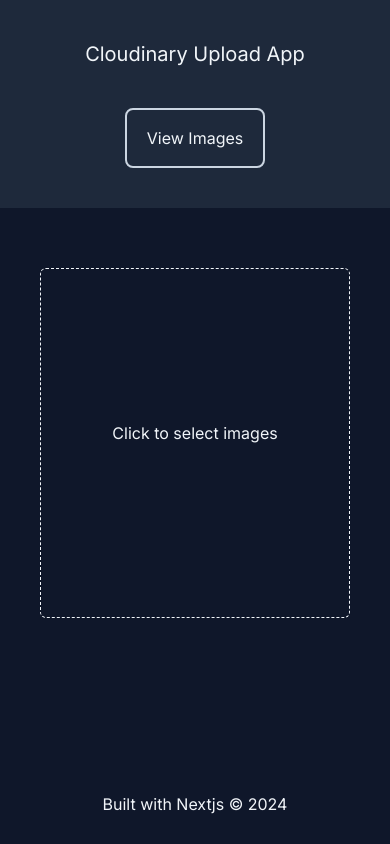
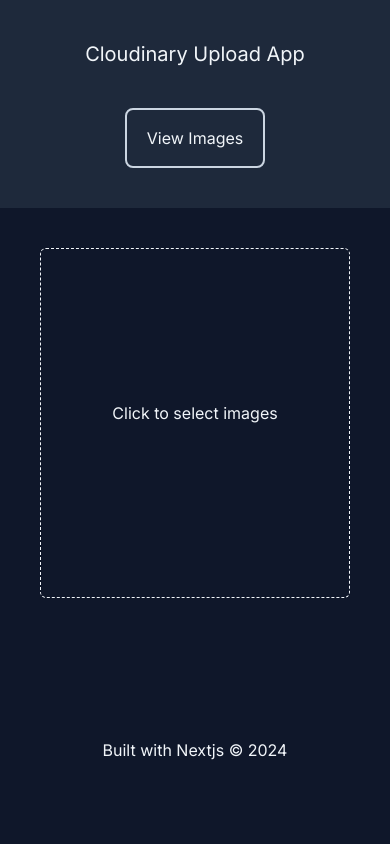
Before and after one commit to Queen-esther01/test-cloudinary-upload, a Next.js app: page / in a window 390 px wide. Built offline with nearby package versions, Linux system fonts and the light colour scheme.

Commit message:
Update Upload Box

```diff
--- a/src/app/components/layout/Footer.tsx
+++ b/src/app/components/layout/Footer.tsx
@@ -1,6 +1,6 @@
 const Footer = () => {
     return (
-        <footer className='text-center mb-2 mt-20 py-5 fixed bottom-0 right-0 left-0 bg-darkGray'>
+        <footer className='text-center mb-2 mt-20 py-5 md:fixed md:bottom-0 md:right-0 md:left-0 bg-darkGray'>
             <p>Built with Nextjs &copy; { new Date().getFullYear()}</p>
         </footer>
     );
--- a/src/app/components/shared/UploadImageBox.tsx
+++ b/src/app/components/shared/UploadImageBox.tsx
@@ -7,7 +7,7 @@
 
 const UploadImageBox = ({ callback }:{ callback?: () => void }) => {
 
-    const [imageFile, setImageFile] = useState<File>()
+    const [imageFile, setImageFile] = useState<File | null>(null)
     const [imageSrc, setImageSrc] = useState('')
 
 	const inputRef:ForwardedRef<HTMLInputElement> = useRef(null)
@@ -33,7 +33,7 @@
 
 	const resetState = () => {
 		setImageSrc('')
-		setImageFile(undefined)
+		setImageFile(null)
         callback && callback()
 	}
 
@@ -46,10 +46,15 @@
 		uploadImageMutation.mutate(formData)
 	}
 
+    const removeFile = () => {
+        setImageFile(null)
+        setImageSrc('')
+    }
 
     return (
         <>
-            <div onClick={uploadFile} className='cursor-pointer mt-5 md:mt-20 max-w-lg mx-auto w-full border border-white border-dashed h-[350px] rounded-md flex flex-col justify-center items-center '>
+            { imageSrc && imageFile && <span onClick={removeFile} className="text-red  cursor-pointer  mb-2">Remove File</span>}
+            <div onClick={uploadFile} className='relative cursor-pointer md:mt-20 max-w-lg mx-auto w-full border border-white border-dashed h-[350px] rounded-md flex flex-col justify-center items-center '>
                 { !imageSrc && <p className='mb-5'>Click to select images</p>}
                 <FileInput ref={inputRef} onFileSelect={onFileSelect}/>
 				{
@@ -64,7 +69,7 @@
 			</div>
 			{
 				imageSrc &&
-				<div className='flex justify-center gap-5 mt-10 mb-52'>
+				<div className='flex justify-center gap-5 my-10'>
 					<Button outline={true} onClick={uploadFile} >
 						Change Image
 					</Button>
--- a/tailwind.config.ts
+++ b/tailwind.config.ts
@@ -19,6 +19,7 @@
       divider: '#cbd5e1',
       darkGray: '#0f172a',
       transparent: 'transparent',
+      red: '#b91c1c'
     }
   },
   plugins: [],
```
Also changed, not shown: 1 other file (tests, documents, lock files or other folders).
